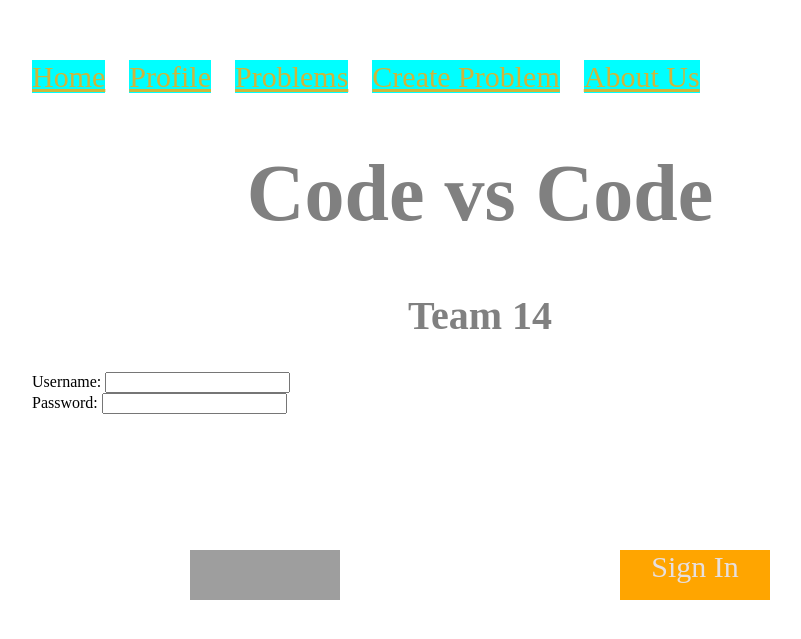
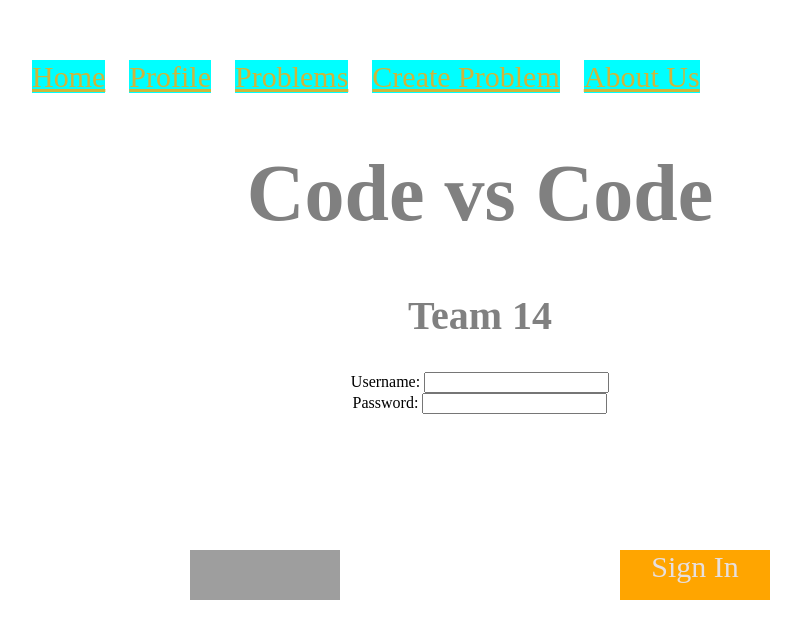
Before and after one commit to rramakrishnan246/rramakrishnan246.github.io, a Jekyll site: the page built from index.html, in a window 1280 px wide. Shown: the top 639 px of the page, without its empty margins (160-961 px from the left). Built offline with Jekyll 4.4.1, drawn with Linux system fonts in a browser that asks for light colours; grey boxes are pictures that could not be loaded.

Commit message:
Update index.html

```diff
--- a/index.html
+++ b/index.html
@@ -11,7 +11,7 @@ title: Rohan R
 		<body>
         		<h1 style="color: gray; font-size: 80px; font-family: Charcoal; text-align:center "><strong>Code vs Code</strong></h1>
 				<h2 style="color: gray; font-size: 40px; font-family: Charcoal; text-align:center "> Team 14</h2>
-			<form action="">
+			<form style="text-align: center" action="">
 				Username: <input type="text" name="user"><br>
 				Password: <input type="password" name="password">
 			</form>
```
